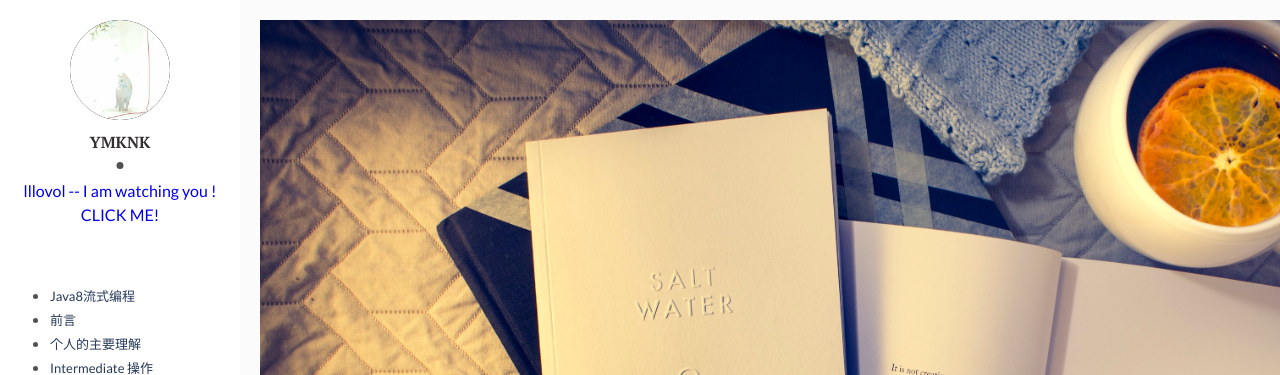
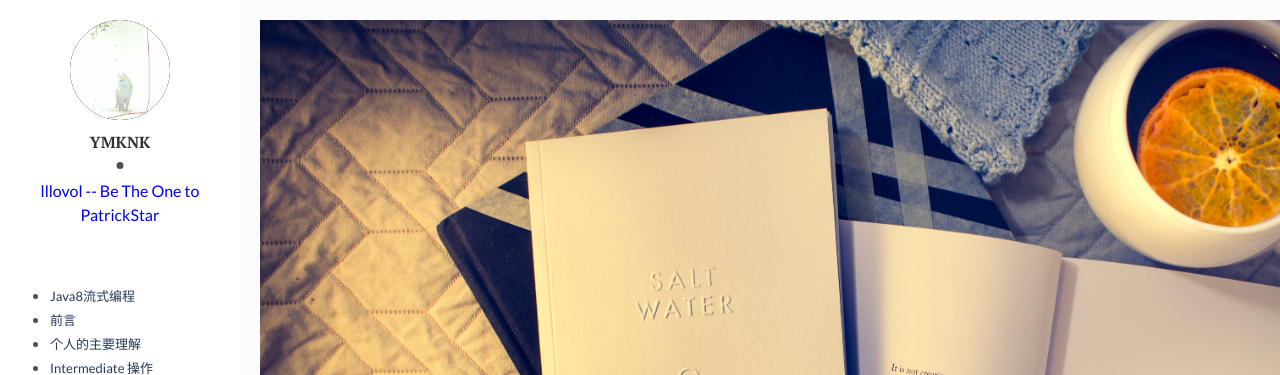
Before and after one commit to ymkNK/ymkNK.github.io, a Jekyll site: the page built from _posts/2019-03-21-stream.md, in a window 1280 px wide. Shown: the top 375 px of the page. Built offline with Jekyll 4.4.1, drawn with Linux system fonts in a browser that asks for light colours; comment, search, counter and statistics services are not loaded.

Commit message:
2019-03-25-be-the-one-to-patrick-star

```diff
--- a/_config.yml
+++ b/_config.yml
@@ -11,7 +11,7 @@ site-twitter: #if your site has a twitter account, enter it here
 # Author Settings
 author: ymkNK # add your name
 author-img: cat.jpg # add your photo
-about-author: lllovol -- I am watching you ! CLICK ME! # add description
+about-author: lllovol -- Be The One to PatrickStar # add description
 social-twitter: # add your Twitter handle
 social-facebook: # add your Facebook handle
 social-github: ymkNK # add your Github handle
```
Also changed, not shown: _posts/2019-03-21-stream.md (line endings or trailing spaces).
